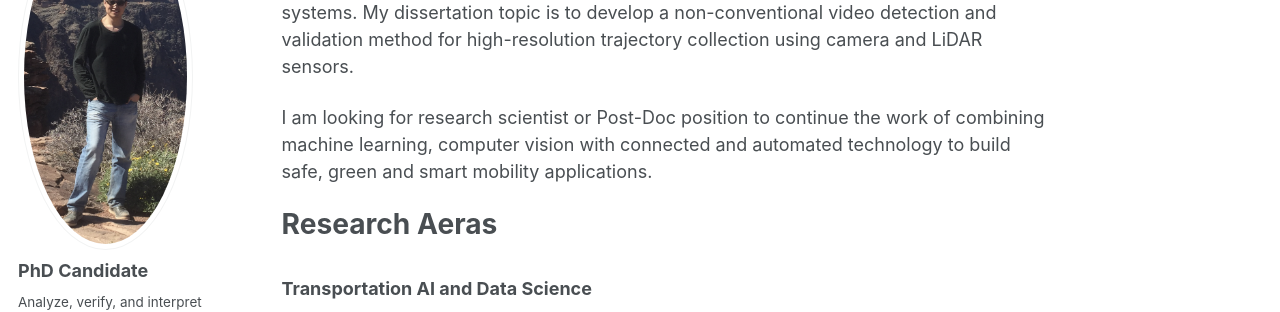
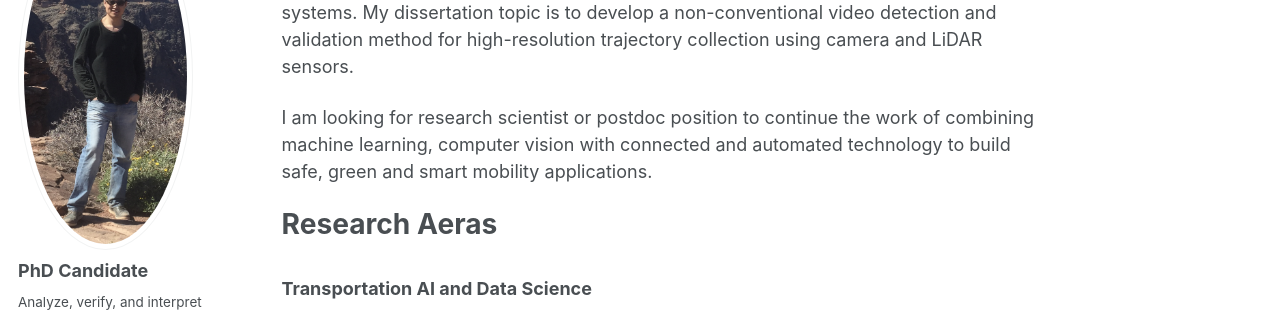
Before and after one commit to TeRyZh/Website, a Jekyll site: the page built from _pages/about.md, in a window 1280 px wide and 1058 px high. Shown: the part 215-527 px from the top of the window. Built offline with Jekyll 4.4.1, drawn with Linux system fonts in a browser that asks for light colours.

Commit message:
Update about.md

```diff
--- a/_pages/about.md
+++ b/_pages/about.md
@@ -10,7 +10,7 @@ redirect_from:
 
 I am a fifth-year Ph.D. candidate in Civil and Environmental Engineering from Rutgers University. My main research efforts involve cooperative and intelligent transportation systems. My dissertation topic is to develop a non-conventional video detection and validation method for high-resolution trajectory collection using camera and LiDAR sensors.
 
-I am looking for research scientist or Post-Doc position to continue the work of combining machine learning, computer vision with connected and automated technology to build safe, green and smart mobility applications.
+I am looking for research scientist or postdoc position to continue the work of combining machine learning, computer vision with connected and automated technology to build safe, green and smart mobility applications.
 
 Research Aeras
 ======
```
